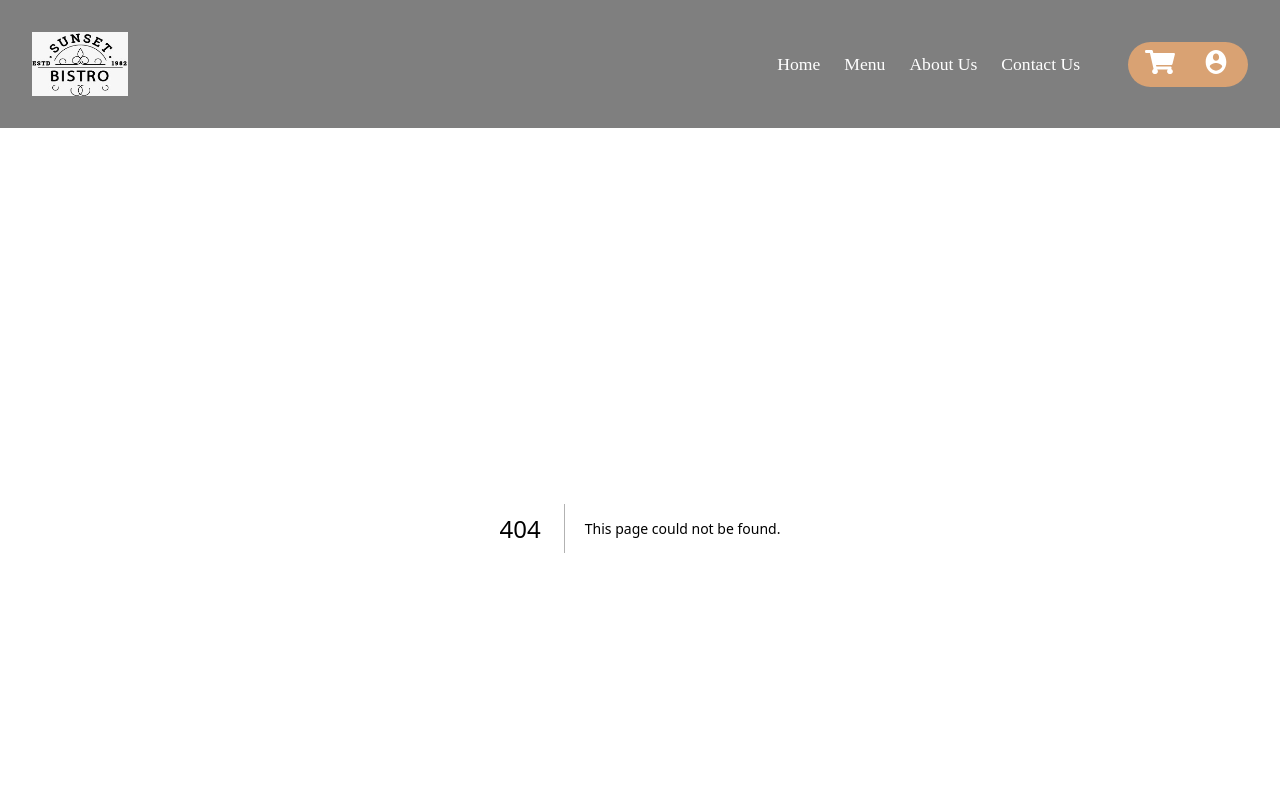
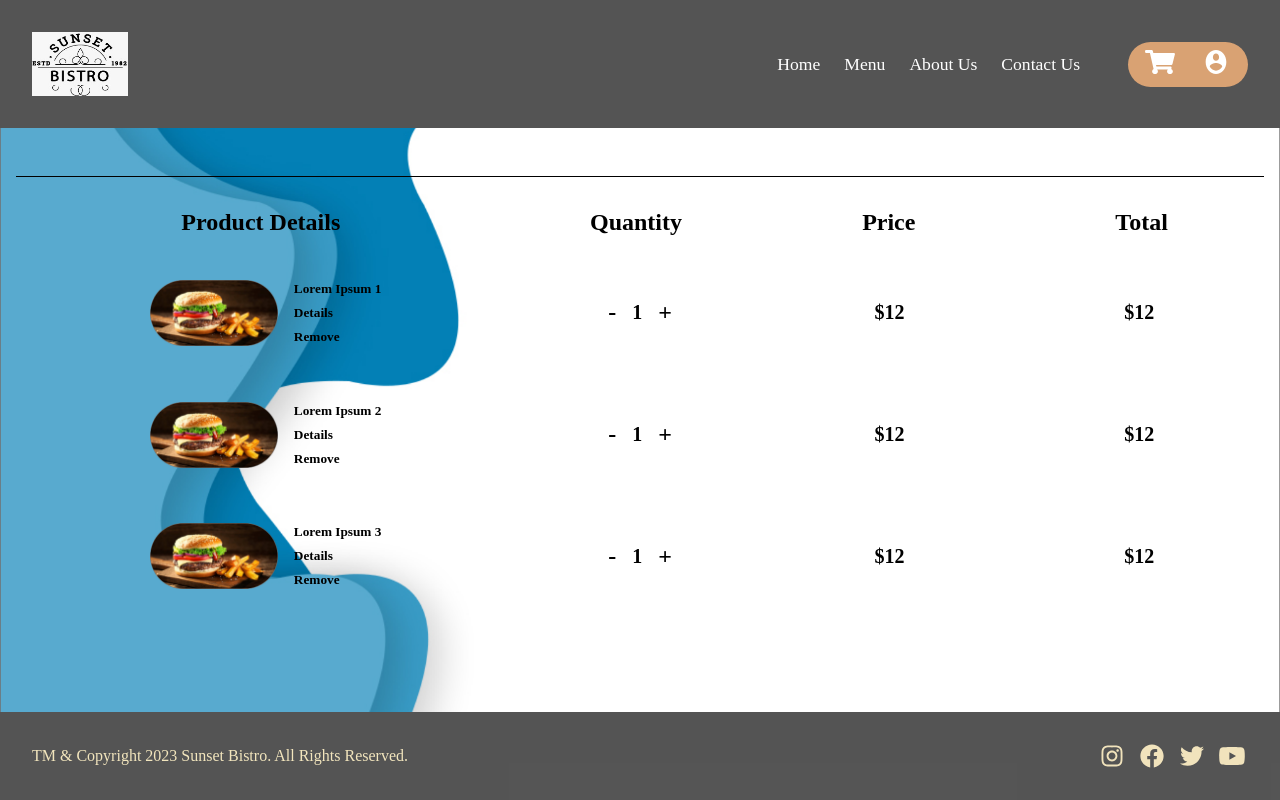
Before and after one commit to PROG1896-Capstone/capstone-frontend, a Next.js app: page /cart in a window 1280 px wide. Before the commit this address had no page. Shown: the top 800 px of the page. Built offline with nearby package versions, Linux system fonts and the light colour scheme.

Commit message:
Create and style cart page

```diff
--- /dev/null
+++ b/src/app/cart/cart.module.css
@@ -0,0 +1,27 @@
+.page {
+  display: flex;
+  flex-direction: column;
+  justify-content: flex-start;
+  align-items: center;
+  background: url("../../assets/bg-blue-splash.png");
+  background-repeat: no-repeat;
+  background-position: center;
+  background-size: cover;
+  padding: 3rem 1rem;
+}
+
+.cart {
+  display: grid;
+  grid-template-columns: 2fr 1fr 1fr 1fr;
+  justify-items: center;
+  row-gap: 2rem;
+  column-gap: 0.5rem;
+  width: 100%;
+  border-top: 0.1rem solid #000000;
+  padding-top: 2rem;
+}
+
+.heading {
+  text-align: center;
+  margin: 0;
+}
--- /dev/null
+++ b/src/app/cart/page.jsx
@@ -0,0 +1,62 @@
+"use client";
+import { useState } from "react";
+import CartItem from "@/components/CartItem/CartItem";
+import styles from "./cart.module.css";
+import imgMenuItem from "@/assets/img-menu-item.png";
+
+const Cart = () => {
+  const [cartItems, setCartItems] = useState([
+    {
+      id: 1,
+      imgSrc: imgMenuItem,
+      imgAlt: "img-menu-item",
+      name: "Lorem Ipsum 1",
+      price: 12,
+    },
+    {
+      id: 2,
+      imgSrc: imgMenuItem,
+      imgAlt: "img-menu-item",
+      name: "Lorem Ipsum 2",
+      price: 12,
+    },
+    {
+      id: 3,
+      imgSrc: imgMenuItem,
+      imgAlt: "img-menu-item",
+      name: "Lorem Ipsum 3",
+      price: 12,
+    },
+  ]);
+
+  const removeItem = (index) => {
+    let items = cartItems;
+    const firstSlice = items.slice(0, index);
+    const secondSlice = items.slice(index + 1);
+    const result = firstSlice.concat(secondSlice);
+    setCartItems(result);
+  };
+
+  return (
+    <div className={styles.page}>
+      <div className={styles.cart}>
+        <h2 className={styles.heading}>Product Details</h2>
+        <h2 className={styles.heading}>Quantity</h2>
+        <h2 className={styles.heading}>Price</h2>
+        <h2 className={styles.heading}>Total</h2>
+        {cartItems.map((item, index) => (
+          <CartItem
+            imgSrc={item.imgSrc}
+            imgAlt={item.imgAlt}
+            name={item.name}
+            price={item.price}
+            remove={() => removeItem(index)}
+            key={item.id}
+          />
+        ))}
+      </div>
+    </div>
+  );
+};
+
+export default Cart;
--- /dev/null
+++ b/src/components/CartItem/CartItem.jsx
@@ -0,0 +1,47 @@
+import { useState } from "react";
+import Image from "next/image";
+import styles from "./cartItem.module.css";
+
+const CartItem = ({ imgSrc, imgAlt, name, price, remove }) => {
+  const [quantity, setQuantity] = useState(1);
+
+  const subtractQuantity = () => {
+    if (quantity !== 1) {
+      setQuantity(quantity - 1);
+    }
+  };
+
+  const addQuantity = () => {
+    if (quantity !== 9) {
+      setQuantity(quantity + 1);
+    }
+  };
+
+  return (
+    <div className={styles.item}>
+      <div className={styles.info}>
+        <Image className={styles.img} src={imgSrc} alt={imgAlt} />
+        <div className={styles.container}>
+          <h5 className={styles.text}>{name}</h5>
+          <h5 className={styles.text}>Details</h5>
+          <h5 className={styles.btn_text} onClick={remove}>
+            Remove
+          </h5>
+        </div>
+      </div>
+      <div className={styles.quantity}>
+        <h5 className={styles.operator} onClick={subtractQuantity}>
+          -
+        </h5>
+        <h5 className={styles.value}>{quantity}</h5>
+        <h5 className={styles.operator} onClick={addQuantity}>
+          +
+        </h5>
+      </div>
+      <h5 className={styles.value}>${price}</h5>
+      <h5 className={styles.value}>${price * quantity}</h5>
+    </div>
+  );
+};
+
+export default CartItem;
--- /dev/null
+++ b/src/components/CartItem/cartItem.module.css
@@ -0,0 +1,74 @@
+.item {
+  grid-column: 1 / span 4;
+  display: grid;
+  grid-template-columns: 2fr 1fr 1fr 1fr;
+  justify-items: center;
+  width: 100%;
+}
+
+.info {
+  display: flex;
+  flex-direction: row;
+  justify-content: center;
+  align-items: center;
+  gap: 1rem;
+}
+
+.img {
+  width: 8rem;
+  height: auto;
+}
+
+.container {
+  display: flex;
+  flex-direction: column;
+  justify-content: flex-start;
+  align-items: flex-start;
+  gap: 0.5rem;
+}
+
+.text,
+.btn_text {
+  margin: 0;
+}
+
+.btn_text {
+  user-select: none;
+  cursor: pointer;
+  transition: 0.25s;
+}
+
+.btn_text:hover {
+  transform: scale(0.95);
+}
+
+.quantity {
+  display: flex;
+  flex-direction: row;
+  justify-content: center;
+  align-items: center;
+  gap: 1rem;
+}
+
+.operator {
+  user-select: none;
+  cursor: pointer;
+
+  font-size: 1.5rem;
+  margin: 0;
+  transition: 0.25s;
+}
+
+.operator:hover {
+  transform: scale(1.125);
+}
+
+.value {
+  font-size: 1.25rem;
+}
+
+@media (max-width: 550px) {
+  .img {
+    display: none;
+  }
+}
```
